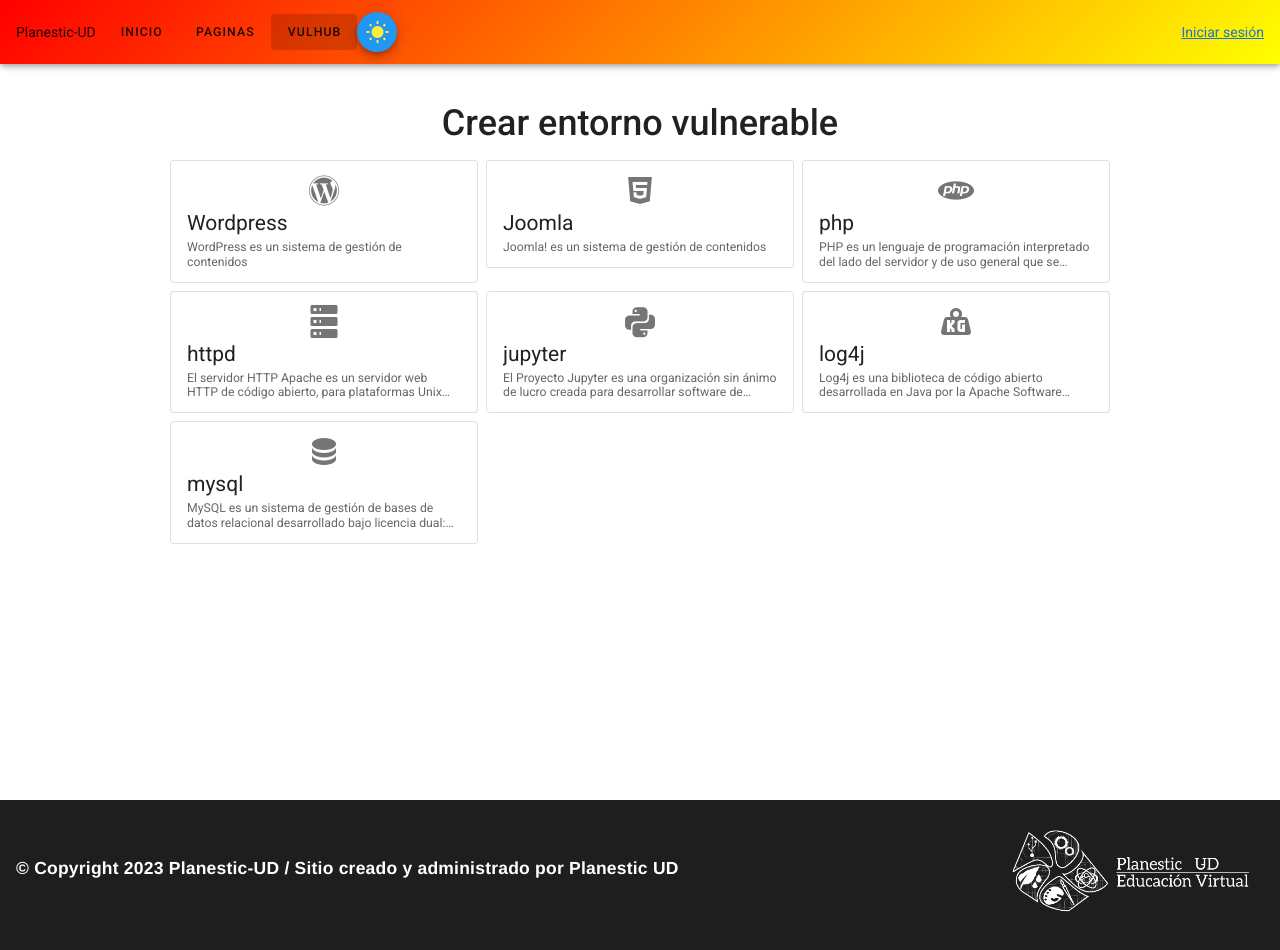
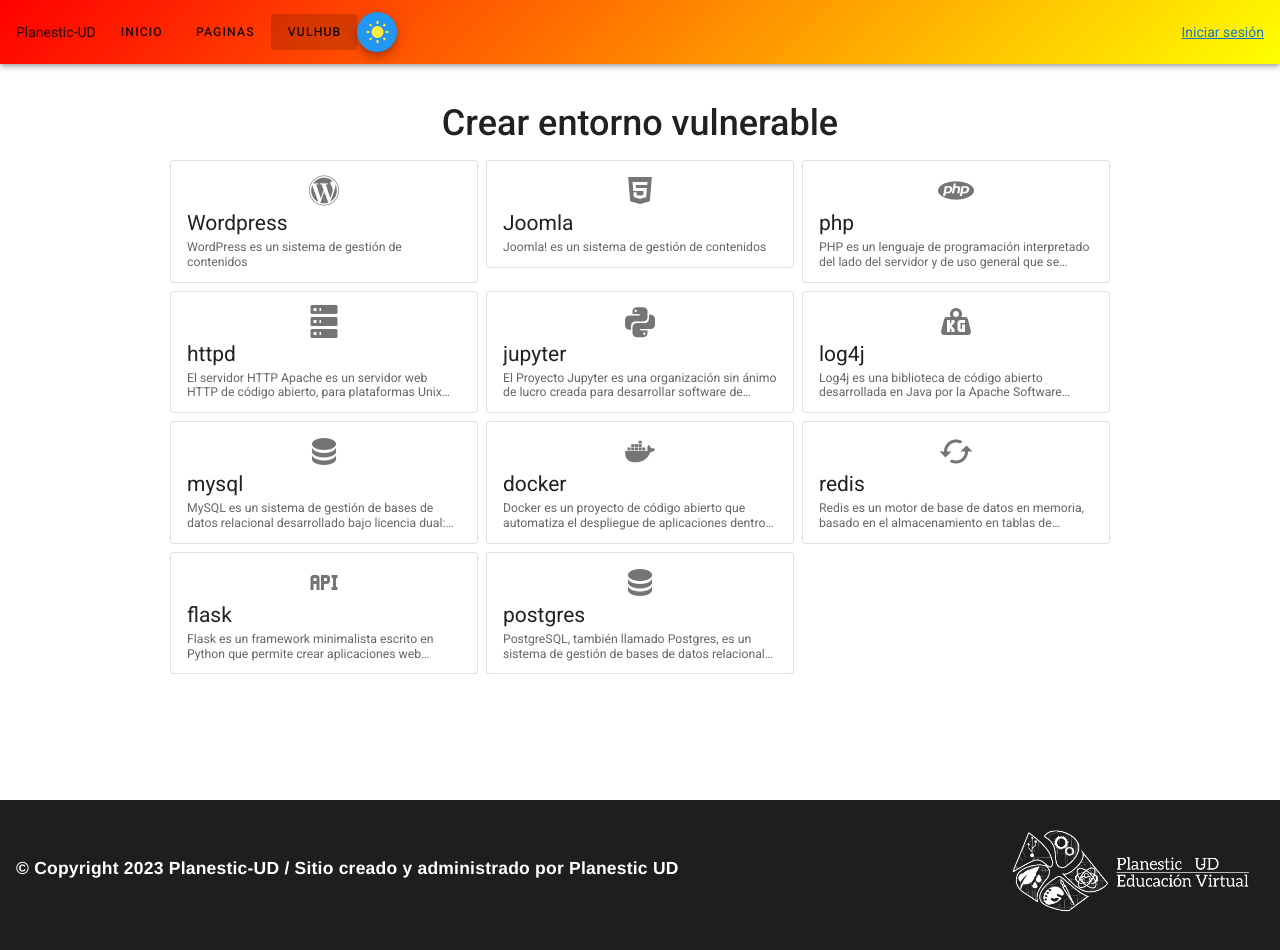
Before and after one commit to planesticud/ud-hosting-client, a Vue app: page /vulhub in a window 1280 px wide. Shown: the top 950 px of the page. Built offline with nearby package versions, Linux system fonts and the light colour scheme; sample sign-in values are in the browser's storage; what vue-form-generator would draw is missing.

Commit message:
add new vulhub enviroments

```diff
--- a/src/components/vulhub/AddVulHub.vue
+++ b/src/components/vulhub/AddVulHub.vue
@@ -189,6 +189,34 @@
           description: "MySQL es un sistema de gestión de bases de datos relacional desarrollado bajo licencia dual: Licencia pública general/Licencia comercial por Oracle Corporation y está considerada como la base de datos de código abierto más popular del mundo",
           icon: "mdi-database",
           disabled: 0,
+        },
+        {
+          text: "docker",
+          value: "docker",
+          description: "Docker es un proyecto de código abierto que automatiza el despliegue de aplicaciones dentro de contenedores de software, proporcionando una capa adicional de abstracción y automatización de virtualización de aplicaciones en múltiples sistemas operativos.",
+          icon: "mdi-docker",
+          disabled: 0,
+        },
+        {
+          text: "redis",
+          value: "redis",
+          description: "Redis es un motor de base de datos en memoria, basado en el almacenamiento en tablas de hashes (clave/valor) pero que opcionalmente puede ser usada como una base de datos durable o persistente.",
+          icon: "mdi-cached",
+          disabled: 0,
+        },
+        {
+          text: "flask",
+          value: "flask",
+          description: "Flask es un framework minimalista escrito en Python que permite crear aplicaciones web rápidamente y con un mínimo número de líneas de código.",
+          icon: "mdi-api",
+          disabled: 0,
+        },
+        {
+          text: "postgres",
+          value: "postgres",
+          description: "PostgreSQL, también llamado Postgres, es un sistema de gestión de bases de datos relacional orientado a objetos y de código abierto, publicado bajo la licencia PostgreSQL,similar a la BSD o la MIT.",
+          icon: "mdi-database",
+          disabled: 0,
         }
       ];
   }
```
